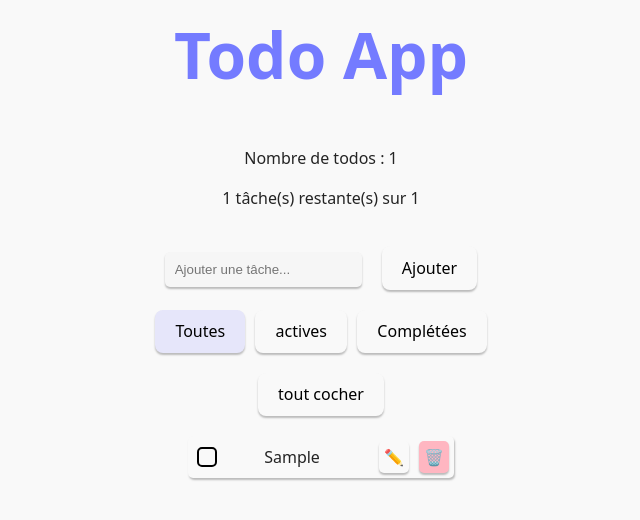
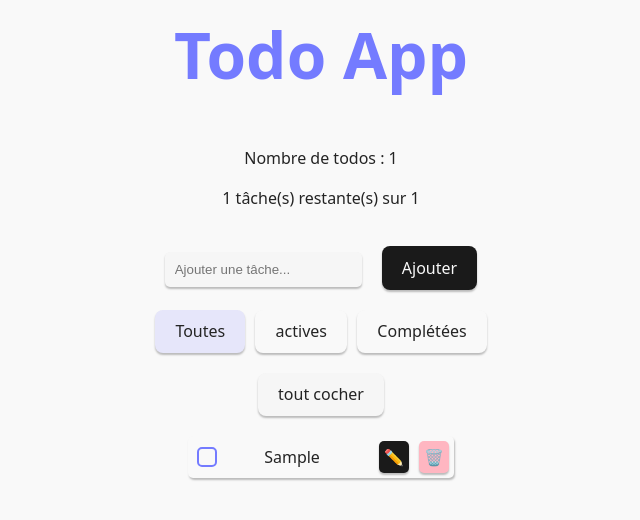
Before and after one commit to YannG75/TodoApp-React, a React (Vite) app: page / in a window 1280 px wide. Both pictures are taken after typing "Sample" into the empty fields and a click on the button "Ajouter". Shown: the top 520 px of the page, without its empty margins (319-959 px from the left). Built offline with nearby package versions, Linux system fonts and the light colour scheme.

Commit message:
Refine button and input styles, add `filter` and `actions` class handling, and adjust colors and layout in CSS and JSX.

```diff
--- a/src/App.css
+++ b/src/App.css
@@ -32,6 +32,7 @@ input[type="text"] {
     border: none;
     margin-right: 20px;
     border-radius: 5px;
+    color: #242424;
     background-color: #f6f6f6;
     box-shadow: 0 2px 2px rgba(0, 0, 0, 0.25);
 }
@@ -39,8 +40,9 @@ input[type="text"] {
 input[type="checkbox"] {
     appearance: none;
     width: 20px;
+    color: #747bff;
     height: 20px;
-    border: 2px solid currentcolor;
+    border: 2px solid #747bff;
     border-radius: 5px;
     display: grid;
     place-content: center;
@@ -58,6 +60,11 @@ input[type="checkbox"]::before  {
 
 input[type="checkbox"]:checked:before {
     transform: scale(1);
+}
+
+.filter button, .actions button {
+    color: #242424;
+    background-color: #f6f6f6;
 }
 
 .todo {
@@ -100,4 +107,9 @@ input[type="checkbox"]:checked:before {
         width: 70vw;
     }
 
+
+    .actions {
+        width: 80%;
+    }
+
 }
--- a/src/App.jsx
+++ b/src/App.jsx
@@ -110,7 +110,7 @@ function App() {
                     setInputValue={setInputValue}
                 />
                 <section>
-                    <article
+                    <article className="filter"
                         style={{display: 'flex', gap: '10px', alignItems: 'center', justifyContent: 'space-around'}}>
                         <button style={{backgroundColor: filter === 'all' ? 'lavender' : '#f9f9f9'}}
                                 onClick={() => setFilter('all')}>Toutes
@@ -123,14 +123,15 @@ function App() {
                         </button>
                     </article>
                 </section>
-                <article style={{display: 'flex', gap: '10px', alignItems: 'center', justifyContent: 'space-around'}}>
+                <article className="actions" style={{display: 'flex', gap: '10px', alignItems: 'center', justifyContent: 'space-around'}}>
                     {todos.length !== 0 && <button
+                        style={{color: '#242424'}}
                         onClick={toggleAll}>
                         {todos.every(t => t.isCompleted) ? "tout Décocher" : "tout cocher"}
                     </button>
                     }
                     {todos.some(todo => todo.isCompleted) &&
-                        <button onClick={handleClearCompleted}>Supprimer les tâches complétées</button>}
+                        <button style={{color: '#242424'}} onClick={handleClearCompleted}>Supprimer les tâches complétées</button>}
                 </article>
                 <DndContext
                 collisionDetection={closestCenter}
--- a/src/index.css
+++ b/src/index.css
@@ -42,6 +42,7 @@ button {
     padding: 0.6em 1.2em;
     font-size: 1em;
     font-weight: 500;
+    color: #f9f9f9;
     font-family: inherit;
     background-color: #1a1a1a;
     box-shadow: 0 2px 2px rgba(0, 0, 0, 0.25);
@@ -50,8 +51,8 @@ button {
 }
 
 button:hover {
-    border-color: lavender;
-    background-color: lavender;
+    border-color: lavender!important;
+    background-color: lavender!important;
 }
 
 button:focus,
@@ -69,7 +70,4 @@ button:focus-visible {
         color: #747bff;
     }
 
-    button {
-        background-color: #f9f9f9;
-    }
 }
```
